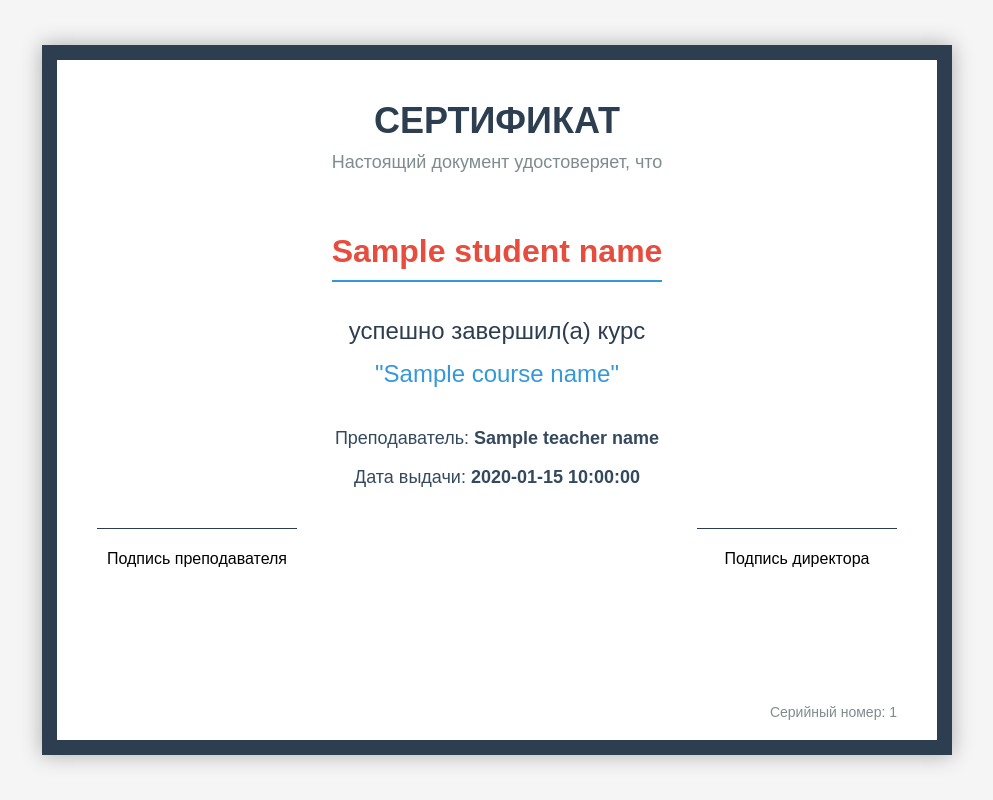
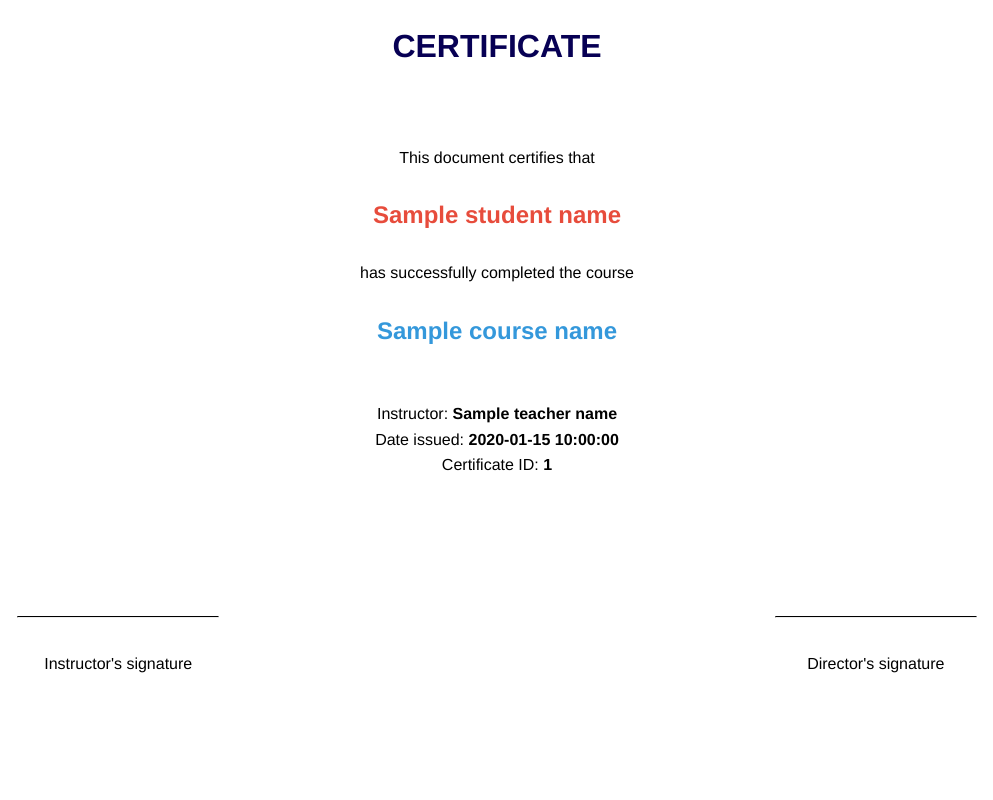
Before and after one commit to RobertUn/FlaskProjectForYandexLMS, a Flask app: template app/templates/certificate.html in a window 1280 px wide. Shown: the whole page, without its empty margins (143-1136 px from the left). Run offline with Flask 3, Linux system fonts and the light colour scheme; the template is opened without the code that fills it: most values are stand-ins (such as "Sample title", 1, 10 or a date in 2020).

Commit message:
Изменения: Сделан сочный дизайн для прогресса и загрузки с помощью javascript Добавлена полноценная и рабочая кнопка загрузки Полностью переписан шаблон сертификата в ручную Слегка переписано ядро программы для нового шаблона сертификата

```diff
--- a/app/templates/certificate.html
+++ b/app/templates/certificate.html
@@ -1,115 +1,40 @@
 <!DOCTYPE html>
-<html lang="ru">
+<html>
 <head>
     <meta charset="UTF-8">
-    <meta name="viewport" content="width=device-width, initial-scale=1.0">
-    <title>Сертификат об окончании курса</title>
+    <title>Certificate</title>
     <style>
+        @page { size: A4 landscape; margin: 2cm; }
         body {
-            font-family: 'Arial', sans-serif;
-            margin: 0;
-            padding: 0;
-            display: flex;
-            justify-content: center;
-            align-items: center;
-            min-height: 100vh;
-            background-color: #f5f5f5;
-        }
-        .certificate {
-            width: 800px;
-            height: 600px;
-            background-color: white;
-            border: 15px solid #2c3e50;
-            box-shadow: 0 0 20px rgba(0, 0, 0, 0.3);
-            padding: 40px;
+            font-family: Helvetica;
             text-align: center;
-            position: relative;
-        }
-        .header {
-            margin-bottom: 30px;
-        }
-        .header h1 {
-            color: #2c3e50;
-            font-size: 36px;
-            margin: 0;
-            text-transform: uppercase;
-        }
-        .header p {
-            color: #7f8c8d;
-            font-size: 18px;
-            margin: 10px 0 0;
-        }
-        .content {
-            margin: 40px 0;
-        }
-        .student-name {
-            font-size: 32px;
-            color: #e74c3c;
-            font-weight: bold;
-            margin: 20px 0;
-            border-bottom: 2px solid #3498db;
-            padding-bottom: 10px;
-            display: inline-block;
-        }
-        .course-name {
-            font-size: 24px;
-            color: #2c3e50;
-            margin: 15px 0;
-        }
-        .details {
-            margin: 30px 0;
-            font-size: 18px;
-            color: #34495e;
-        }
-        .footer {
-            margin-top: 40px;
-            display: flex;
-            justify-content: space-between;
-        }
-        .signature {
-            width: 200px;
-            border-top: 1px solid #2c3e50;
-            padding-top: 5px;
-        }
-        .serial-number {
-            position: absolute;
-            bottom: 20px;
-            right: 40px;
-            font-size: 14px;
-            color: #7f8c8d;
+            line-height: 1.6;
         }
     </style>
 </head>
 <body>
-    <div class="certificate">
-        <div class="header">
-            <h1>Сертификат</h1>
-            <p>Настоящий документ удостоверяет, что</p>
-        </div>
+    <h1><span style="font-size:32px;font-weight:bold;color:#070054;">CERTIFICATE</span></h1><br><br>
+    This document certifies that<br><br>
+    <span style="font-size:24px;font-weight:bold;color:#e74c3c;">{{ student_name }}</span><br><br>
+    has successfully completed the course<br><br>
+    <span style="font-size:24px;font-weight:bold;color:#3498db;">{{ course_name }}</span><br><br><br>
 
-        <div class="content">
-            <div class="student-name">{{ student_name }}</div>
-            <div class="course-name">успешно завершил(а) курс</div>
-            <div class="course-name" style="color: #3498db;">"{{ course_name }}"</div>
-        </div>
+    Instructor: <strong>{{ teacher_name }}</strong><br>
+    Date issued: <strong>{{ issue_date }}</strong><br>
+    Certificate ID: <strong>{{ serial_number }}</strong><br><br><br><br>
 
-        <div class="details">
-            <p>Преподаватель: <strong>{{ teacher_name }}</strong></p>
-            <p>Дата выдачи: <strong>{{ issue_date }}</strong></p>
-        </div>
-
-        <div class="footer">
-            <div class="signature">
-                <p>Подпись преподавателя</p>
-            </div>
-            <div class="signature">
-                <p>Подпись директора</p>
-            </div>
-        </div>
-
-        <div class="serial-number">
-            Серийный номер: {{ serial_number }}
-        </div>
-    </div>
+    <table width="100%" style="margin-top:50px;">
+        <tr>
+            <td width="40%">
+                <hr style="width:200px;border-top:1px solid black;"><br>
+                Instructor's signature<br>
+            </td>
+            <td width="20%"></td>
+            <td width="40%">
+                <hr style="width:200px;border-top:1px solid black;"><br>
+                Director's signature<br>
+            </td>
+        </tr>
+    </table>
 </body>
 </html>
```
Also changed, not shown: app/core.py (+16 -2 lines), app/main.py (+32 -34 lines), app/templates/progress.html (+112 -18 lines).
